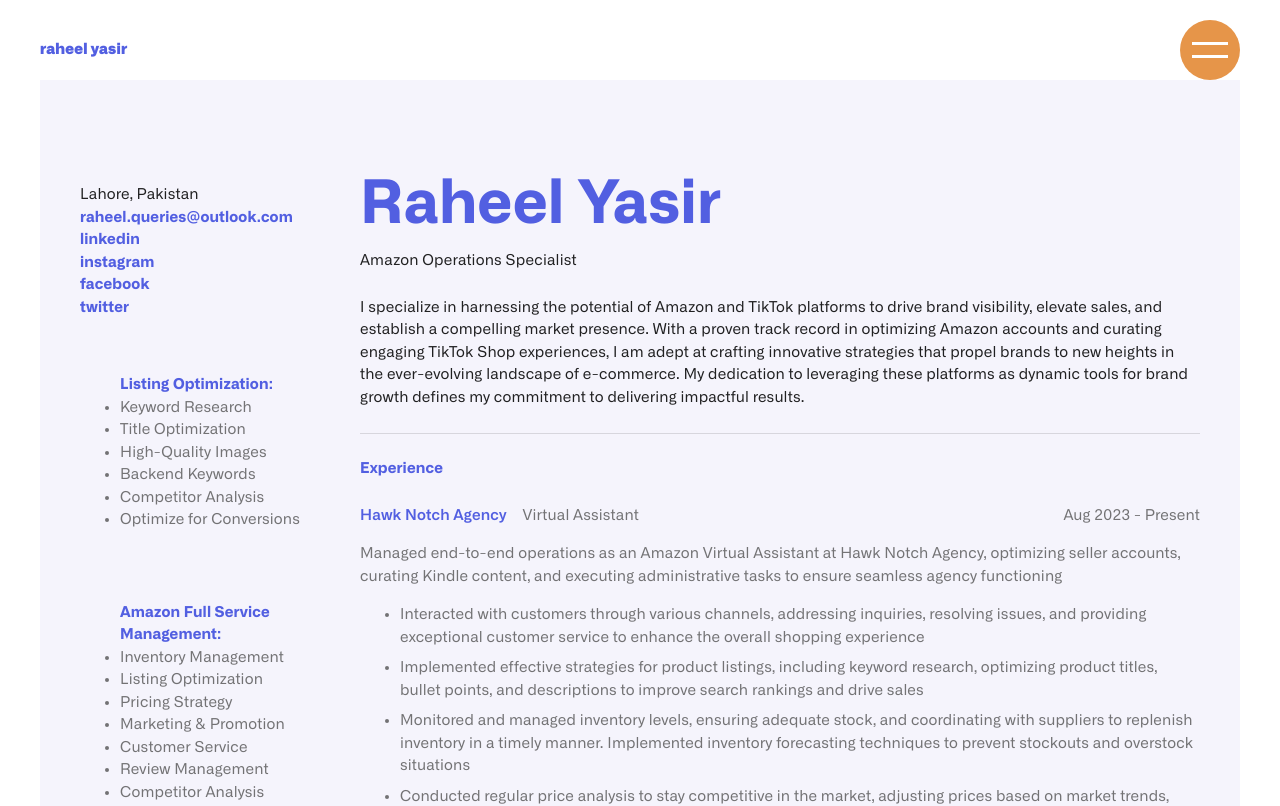
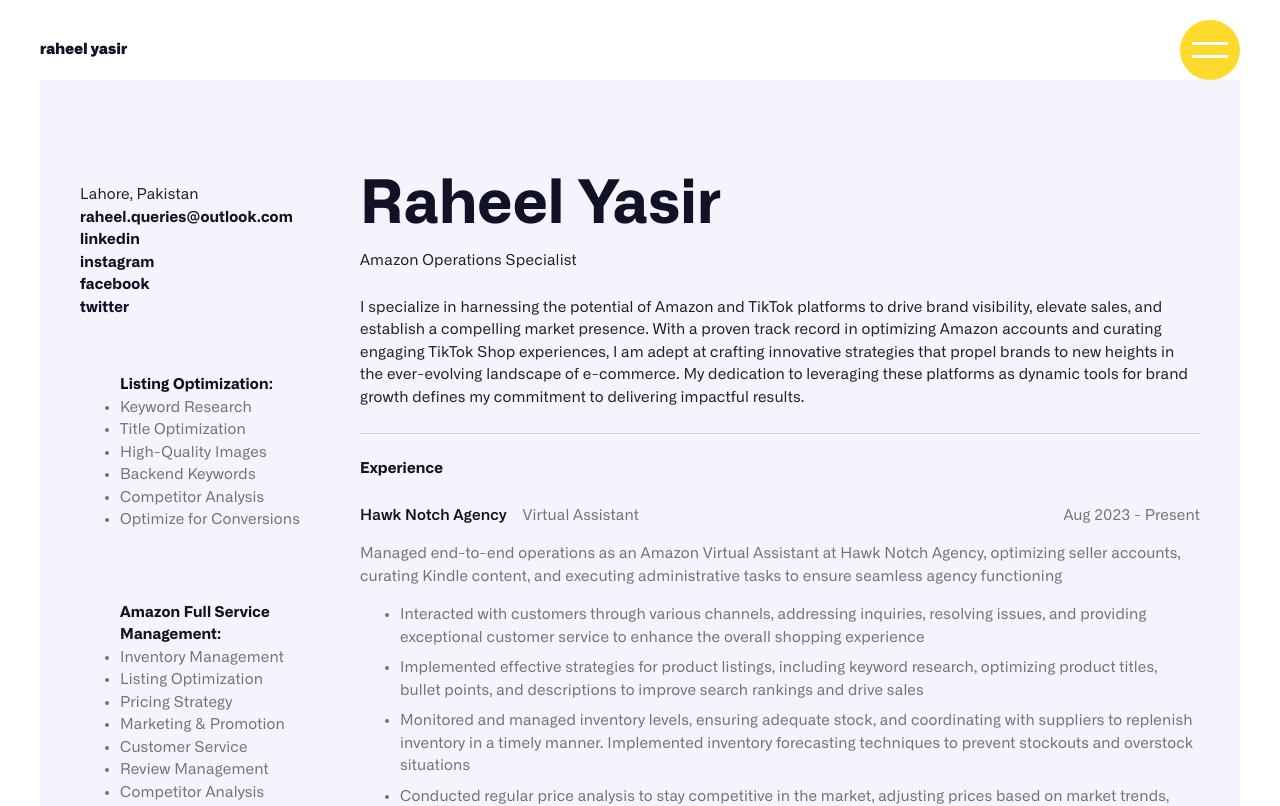
Before and after one commit to RaheelY6/me, a React (Vite) app: page /me/resume in a window 1280 px wide. Shown: the top 806 px of the page. Built offline with nearby package versions, Linux system fonts and the light colour scheme.

Commit message:
changed colors

```diff
--- a/src/style/styles.js
+++ b/src/style/styles.js
@@ -1,6 +1,6 @@
 export const styles = {
-  pallette: ['#C2E2F5', '#79A9F5', '#525FE1', '#0000FF'],
-  secondaryPallete: ['#e69549', '#f5f4fc', '#474747BF'],
+  pallette: ['#C2E2F5', '#79A9F5', '#121226', '#0000FF'],
+  secondaryPallete: ['#ffda2d', '#f5f4fc', '#474747BF'],
   fontSize: {
     xlg: { lg: 60, xs: 45 },
     lg: { lg: 45, xs: 30 },
--- a/src/views/Hero/Hero.jsx
+++ b/src/views/Hero/Hero.jsx
@@ -86,7 +86,7 @@ const Hero = () => {
               fontWeight={900}
               fontSize={styles.fontSize.lg}
             >
-              Your Amazong Guy.
+              Your Amazon Guy.
             </Typography>
             <Typography color={'white'} fontSize={{ lg: 20, xs: 10 }}>
               Elevating businesses on Amazon through smart strategies and
--- a/src/views/Navbar/menu.css
+++ b/src/views/Navbar/menu.css
@@ -23,7 +23,7 @@
 }
 
 .menu-button {
-  background-color: #e69549;
+  background-color: #ffda2d;
   height: 60px;
   width: 60px;
   border-radius: 100%;
@@ -43,14 +43,14 @@
 }
 
 .line-1-animate {
-  background-color: #e69549;
+  background-color: #ffda2d;
   transform: rotate(45deg) translate(5px, 6px);
   transition: all ease 0.3s;
   width: 60%;
 }
 
 .line-2-animate {
-  background-color: #e69549;
+  background-color: #ffda2d;
   transform: rotate(-45deg) translate(3px, -3px);
   transition: all ease 0.3s;
   width: 60%;
--- a/src/views/Skills/Skills.jsx
+++ b/src/views/Skills/Skills.jsx
@@ -195,7 +195,7 @@ const Skills = () => {
                     src={design}
                     sx={{
                       objectFit: 'contain',
-                      height: '100px',
+                      height: '60px',
                     }}
                   />
                   <Typography
```
